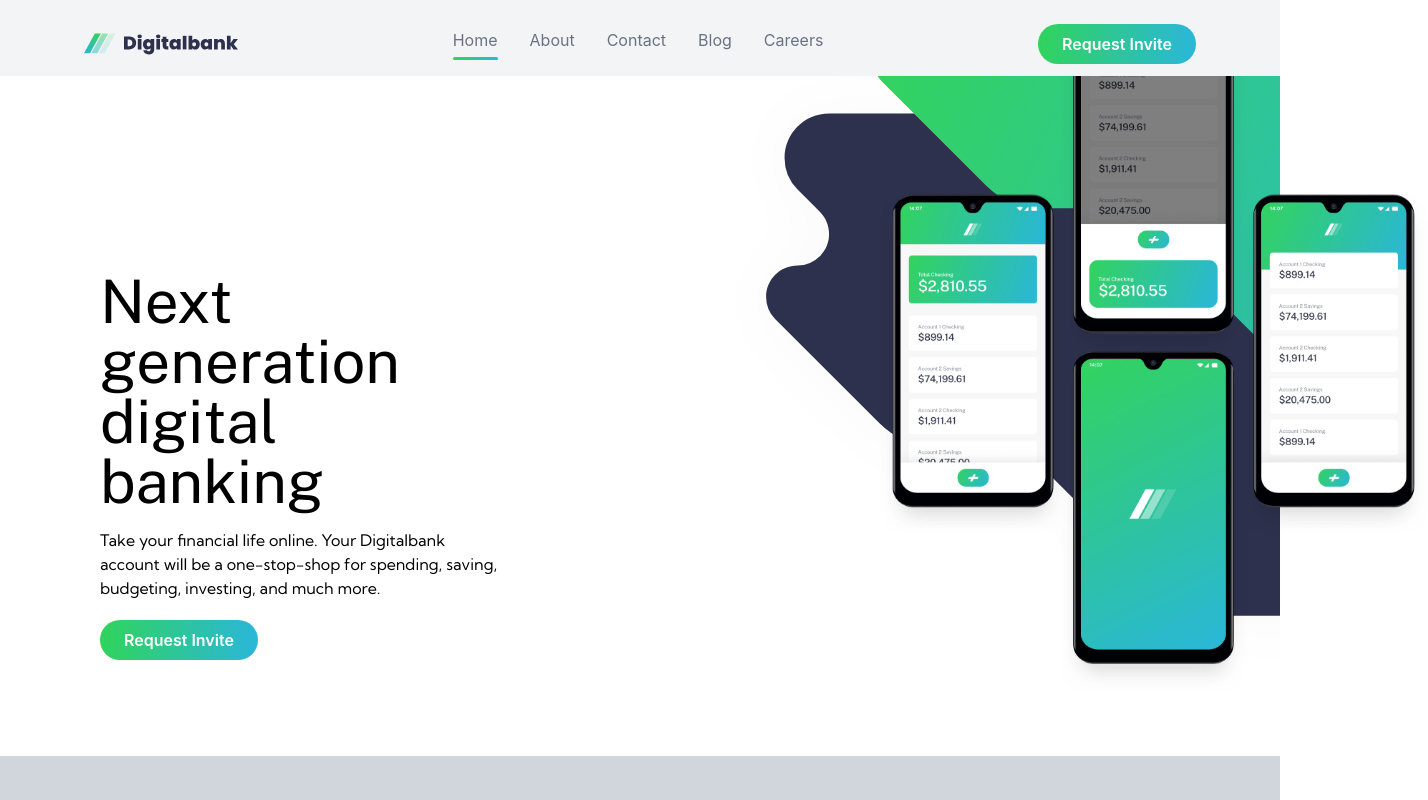
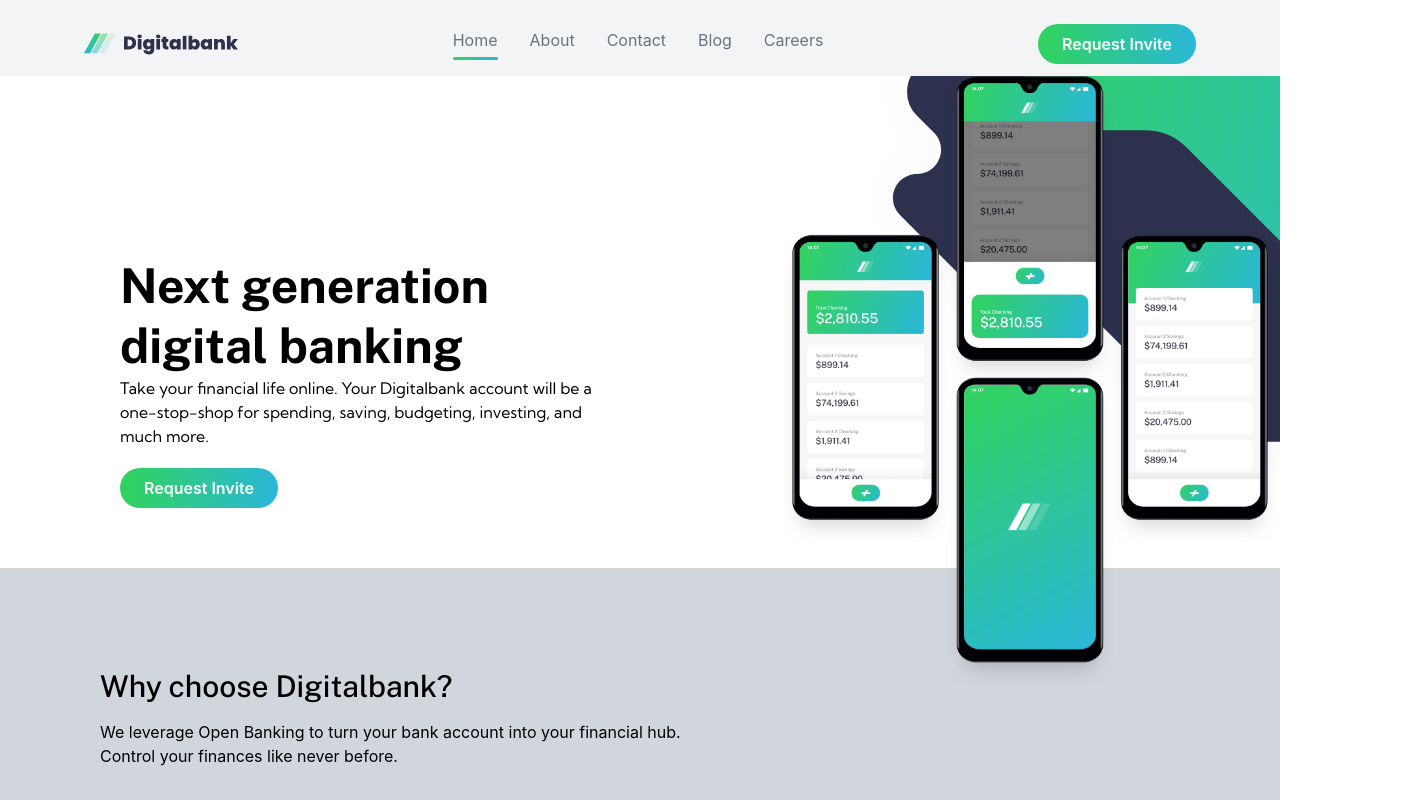
Before and after one commit to ceserotech/banking-landing-page, a React (Vite) app: page / in a window 1280 px wide. Shown: the top 800 px of the page, 1428 px wide, since content can reach past the window. Built offline with nearby package versions, Linux system fonts and the light colour scheme.

Commit message:
tenth commit

```diff
--- a/src/components/Herosection.jsx
+++ b/src/components/Herosection.jsx
@@ -1,9 +1,9 @@
 const HerosectionDesktop = () => {
   return (
     <>
-      <div className="flex flex-col md:flex-row sm:flex-col flex-col-reverse items-center justify-between gap-0 md:justify-between sm:gap-6 md:gap-6">
-        <div className="m-0 w-6/6 px-2 md:w-2/6 -mt-38 mb-10 sm:mt-5 md:mt-5 lg:ml-20 text-center md:text-left md:pl-5">
-          <h1 className="herotxt text-6xl mb-4">
+      <div className="flex flex-col-reverse md:flex-row items-center justify-between px-0 md:px-0 py-0 gap-10">
+        <div className="flex-1 text-center md:text-left md:px-10 lg:px-30">
+          <h1 className="herotxt text-3xl md:text-5xl font-bold leading-tight">
             Next generation digital banking
           </h1>
           <p className="mb-5 myp">
@@ -16,7 +16,7 @@
           </button>
         </div>
 
-        <div className="w-5/5 md:w-3/6 bg-[url('/images/bg-intro-mobile.svg')] sm:bg-[url('/images/bg-intro-mobile.svg')] md:bg-[url('/images/bg-intro-desktop.svg')] h-screen bg-cover bg-no-repeat bg-[position:0px_-200px] sm:bg-[position:0px_-100px] md:bg-[position:70px_-200px] ">
+        <div className="flex-1 flex justify-center md:justify-end w-full px-0 bg-[url('/images/bg-intro-mobile.svg')] sm:bg-[url('/images/bg-intro-mobile.svg')] md:bg-[url('/images/bg-intro-desktop.svg')] bg-cover bg-no-repeat bg-[position:0px_-200px] sm:bg-[position:0px_-100px] md:bg-[position:70px_-200px]">
           {/* <img
            md:bg-[position:120%_-80px]
 
@@ -27,7 +27,7 @@
           <img
             src="images\image-mockups.png"
             alt=""
-            className="md:absolute -top-4 -right-37 lg:absolute md:top-5 md:right-3 xg:-top-50 xl:-right-37 w-6/6 md:w-3/7"
+            className="w-full max-w-sm md:max-w-lg p-0"
           />
         </div>
       </div>
```
